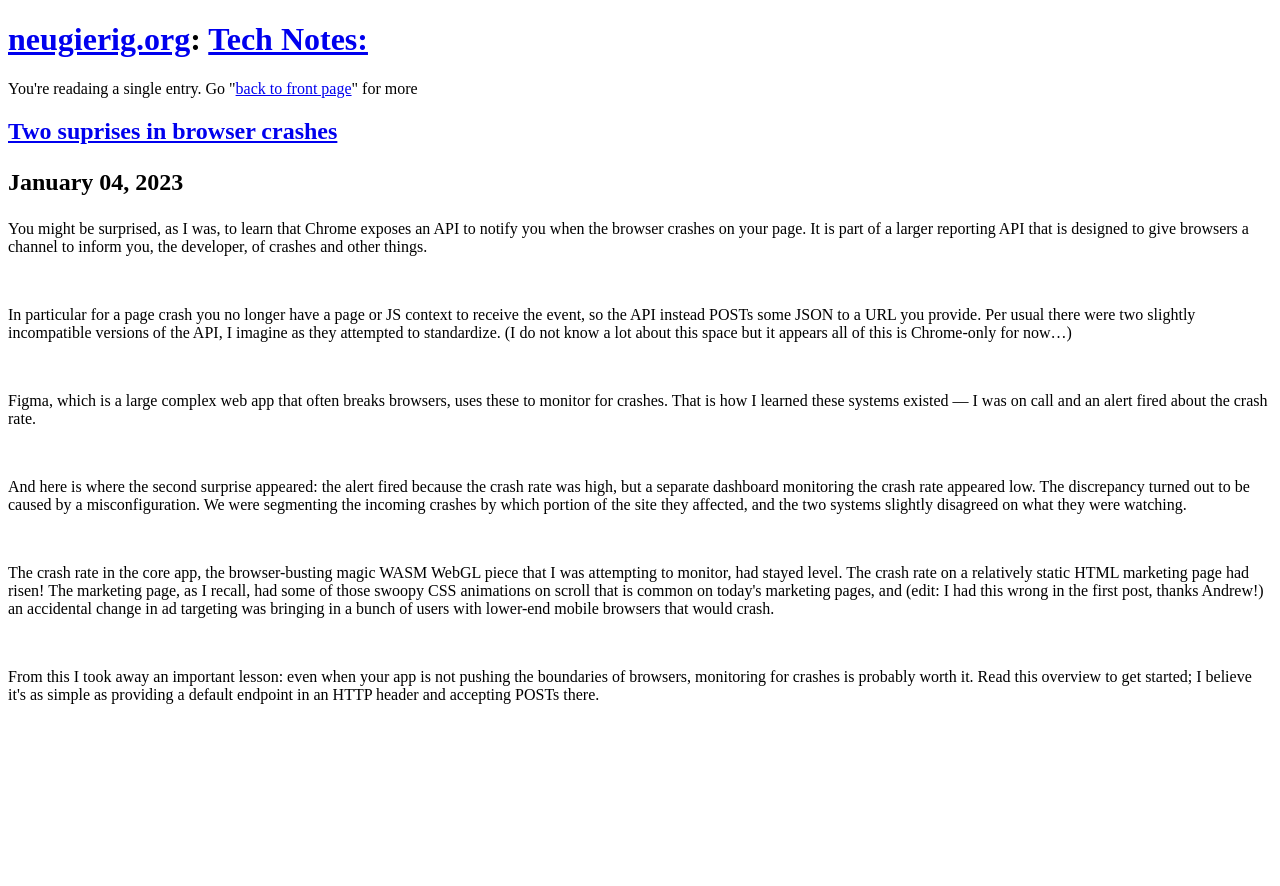
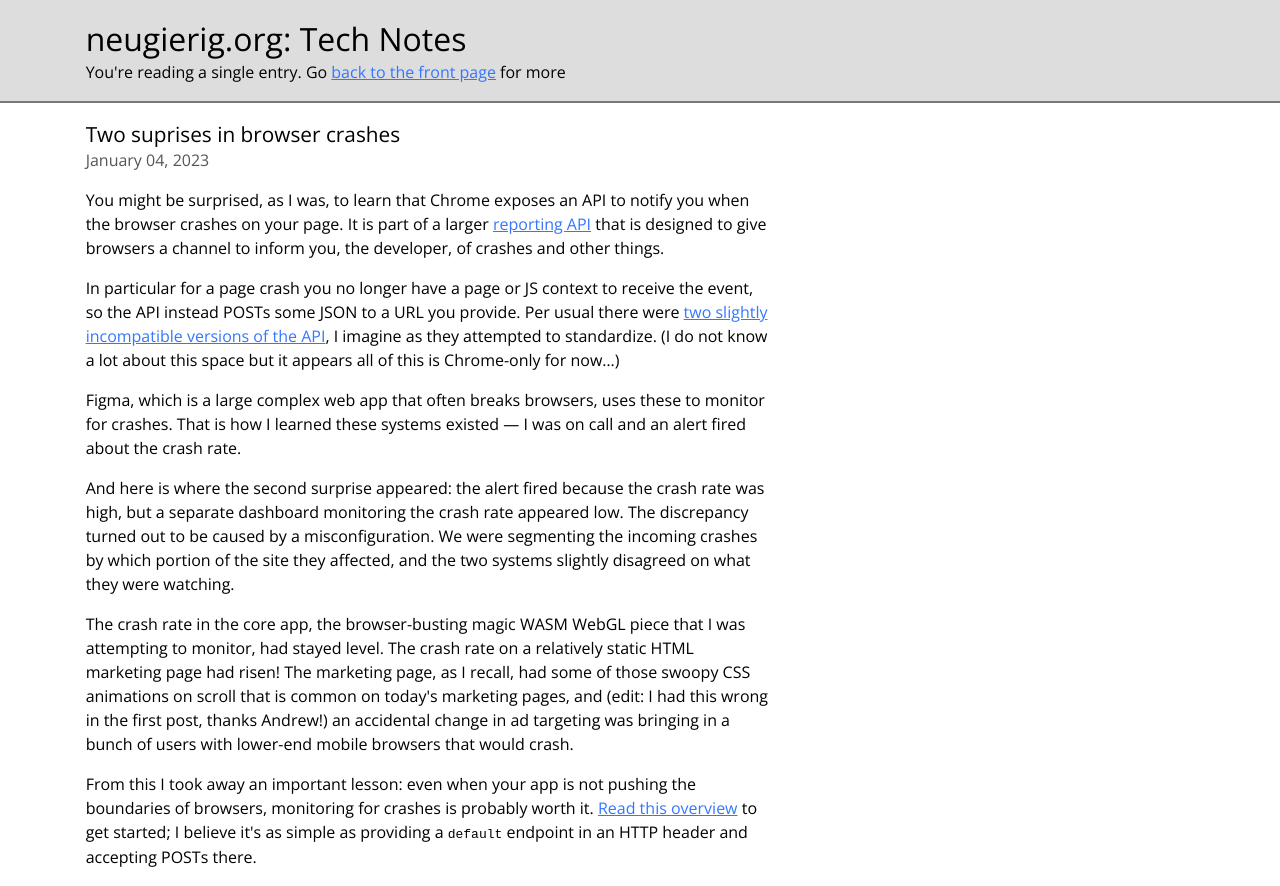
Before and after one commit to drmodun/Internship-8-Web-Intro, a plain HTML site: page index.html in a window 1280 px wide. Before the commit the page ends 800 px from the top, so only its background shows below. Drawn offline with Linux system fonts and the light colour scheme.

Commit message:
Added css, the required font and possibly will improve spacing

```diff
--- /dev/null
+++ b/css/css.css
@@ -0,0 +1,68 @@
+@font-face {
+    font-family: open-sans;
+    src: url("open-sans.ttf");
+}
+
+body {
+    font-family: open-sans;
+    margin: 0;
+    padding: 0;
+}
+
+h1,
+h2 {
+    font-weight: normal;
+    margin: 0;
+}
+
+h2 {
+    font-size: 130%;
+}
+
+
+
+
+a {
+    color: #37f;
+}
+
+a.titleLink {
+    color: black;
+    text-decoration: none;
+    transition: 0.2s;
+}
+
+a.titleLink:hover {
+    color: #37f;
+    transition: 0.1s;
+}
+
+p {
+    margin-top: 0;
+    line-height: 1.5;
+}
+
+header {
+    background: #ddd;
+    border-bottom: solid 2px #777;
+}
+
+.headerDiv {
+    max-width: 80ex;
+    padding: 2ex 10ex;
+    padding-bottom: 0;
+    margin-bottom: 2ex;
+}
+
+main,
+footer {
+    margin: 2ex 10ex;
+    max-width: 80ex;
+}
+
+
+.date {
+    padding-right: 2ex;
+    color: #555;
+    white-space: nowrap;
+}
--- a/index.html
+++ b/index.html
@@ -1,54 +1,84 @@
 <!DOCTYPE html>
 <html lang="en">
+
 <head>
     <meta charset="UTF-8">
     <meta http-equiv="X-UA-Compatible" content="IE=edge">
     <meta name="viewport" content="width=device-width, initial-scale=1.0">
-    <title>Document</title>
+    <link rel="stylesheet" href="./css/css.css">
+    <title>Tech Notes: Two suprises in browser caches</title>
 </head>
+
 <body>
     <header>
-        <h1>
-            <a href="https://neugierig.org/">neugierig.org</a>: <a href="https://neugierig.org/software/blog/">Tech Notes: </a>
-        </h1>
-        <div>
+        <div class="headerDiv">
+            <h1>
+                <a href="https://neugierig.org/" class="titleLink">neugierig.org</a>: <a
+                    href="https://neugierig.org/software/blog/" class="titleLink">Tech Notes </a>
+            </h1>
+
             <p>
-                You're readaing a single entry. Go "<a href="https://neugierig.org/software/blog/">back to front page</a>" for more
+                You're reading a single entry. Go <a href="https://neugierig.org/software/blog/">back to the front
+                    page</a> for more
             </p>
         </div>
     </header>
     <main>
         <span>
             <h2>
-                <a href="#">Two suprises in browser crashes</a>
-                <p>January 04, 2023</p>
+                <a href="#" class="titleLink">Two suprises in browser crashes</a>
             </h2>
+            <p class="date">January 04, 2023</p>
         </span>
         <div>
             <p>
-                You might be surprised, as I was, to learn that Chrome exposes an API to notify you when the browser crashes on your page. It is part of a larger reporting API that is designed to give browsers a channel to inform you, the developer, of crashes and other things.
+                You might be surprised, as I was, to learn that Chrome exposes an API to notify
+                you when the browser crashes on your page. It is part of a larger
+                <a href="https://devdocs.io/dom/reporting_api">reporting API</a> that is designed to give
+                browsers a channel to inform you, the developer, of crashes and other things.
             </p>
-            <br>
+
             <p>
-                In particular for a page crash you no longer have a page or JS context to receive the event, so the API instead POSTs some JSON to a URL you provide. Per usual there were two slightly incompatible versions of the API, I imagine as they attempted to standardize. (I do not know a lot about this space but it appears all of this is Chrome-only for now…)
+            <p>In particular for a page crash you no longer have a page or JS context to
+                receive the event, so the API instead POSTs some JSON to a URL you provide. Per
+                usual there were
+                <a href="https://developer.chrome.com/blog/reporting-api-migration/">two slightly incompatible versions
+                    of the API</a>,
+                I imagine as they attempted to standardize. (I do not know a lot about this
+                space but it appears all of this is Chrome-only for now…)
             </p>
-            <br>
+            </p>
+
             <p>
-                Figma, which is a large complex web app that often breaks browsers, uses these to monitor for crashes. That is how I learned these systems existed — I was on call and an alert fired about the crash rate.
+                Figma, which is a large complex web app that often breaks browsers, uses these
+                to monitor for crashes. That is how I learned these systems existed — I was on
+                call and an alert fired about the crash rate.
             </p>
-            <br>
+
             <p>
-                And here is where the second surprise appeared: the alert fired because the crash rate was high, but a separate dashboard monitoring the crash rate appeared low. The discrepancy turned out to be caused by a misconfiguration. We were segmenting the incoming crashes by which portion of the site they affected, and the two systems slightly disagreed on what they were watching.
+                And here is where the second surprise appeared: the alert fired because the crash rate was high, but a
+                separate dashboard monitoring the crash rate appeared low. The discrepancy turned out to be caused by a
+                misconfiguration. We were segmenting the incoming crashes by which portion of the site they affected,
+                and the two systems slightly disagreed on what they were watching.
             </p>
-            <br>
+
             <p>
-                The crash rate in the core app, the browser-busting magic WASM WebGL piece that I was attempting to monitor, had stayed level. The crash rate on a relatively static HTML marketing page had risen! The marketing page, as I recall, had some of those swoopy CSS animations on scroll that is common on today's marketing pages, and (edit: I had this wrong in the first post, thanks Andrew!) an accidental change in ad targeting was bringing in a bunch of users with lower-end mobile browsers that would crash.
+                The crash rate in the core app, the browser-busting magic WASM WebGL piece that I was attempting to
+                monitor, had stayed level. The crash rate on a relatively static HTML marketing page had risen! The
+                marketing page, as I recall, had some of those swoopy CSS animations on scroll that is common on today's
+                marketing pages, and (edit: I had this wrong in the first post, thanks Andrew!) an accidental change in
+                ad targeting was bringing in a bunch of users with lower-end mobile browsers that would crash.
             </p>
-            <br>
+
             <p>
-                From this I took away an important lesson: even when your app is not pushing the boundaries of browsers, monitoring for crashes is probably worth it. Read this overview to get started; I believe it's as simple as providing a default endpoint in an HTTP header and accepting POSTs there.
+                From this I took away an important lesson: even when your app is not pushing the
+                boundaries of browsers, monitoring for crashes is probably worth it.
+                <a href="https://developer.chrome.com/articles/reporting-api/">Read this overview</a> to
+                get started; I believe it's as simple as providing a <code>default</code> endpoint in an
+                HTTP header and accepting POSTs there.
             </p>
         </div>
     </main>
 </body>
+
 </html>
```
Also changed, not shown: css/open-sans.ttf (added).
